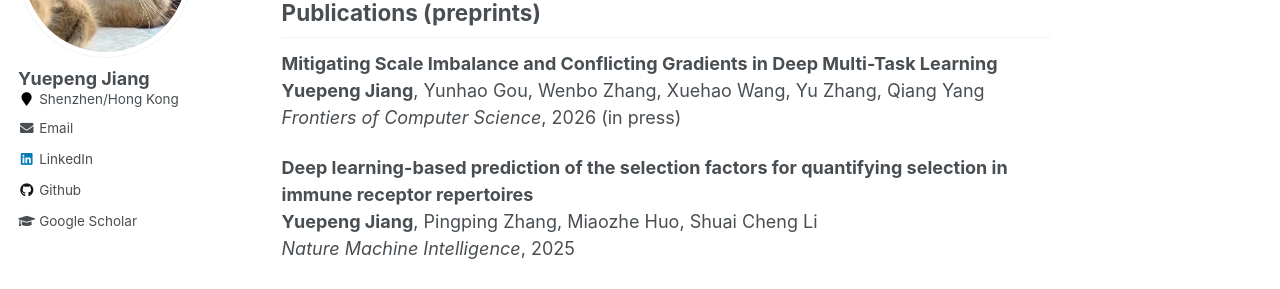
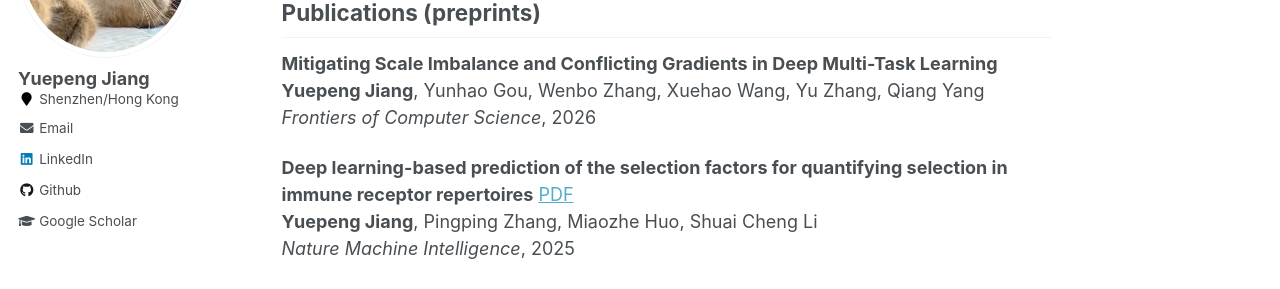
Before and after one commit to jiangdada1221/jiangdada1221.github.io, a Jekyll site: the page built from _pages/about.md, in a window 1280 px wide and 900 px high, scrolled down 570 px. Shown: the part 153-442 px from the top of the window. Built offline with Jekyll 4.4.1, drawn with Linux system fonts in a browser that asks for light colours.

Commit message:
Revise publication entries in about.md
Updated publication details and added a PDF link.

```diff
--- a/_pages/about.md
+++ b/_pages/about.md
@@ -22,9 +22,9 @@ A little bit of myself: I grew up in Shenzhen, a vibrant city in China, and I cu
 ## Publications (preprints)
 __Mitigating Scale Imbalance and Conflicting Gradients in Deep Multi-Task Learning__ <br />
 __Yuepeng Jiang__, Yunhao Gou, Wenbo Zhang, Xuehao Wang, Yu Zhang, Qiang Yang <br />
-_Frontiers of Computer Science_,  2026 (in press) <br />
+_Frontiers of Computer Science_,  2026 <br />
 
-__Deep learning-based prediction of the selection factors for quantifying selection in immune receptor repertoires__ <br />
+__Deep learning-based prediction of the selection factors for quantifying selection in immune receptor repertoires__ [PDF](https://drive.google.com/file/d/1_gq_GOscQZK1PB4IS-KJ51Lr3sJtU-Ua/view?usp=sharing) <br />
 __Yuepeng Jiang__, Pingping Zhang, Miaozhe Huo, Shuai Cheng Li <br />
 _Nature Machine Intelligence_, 2025 <br />
 
```
